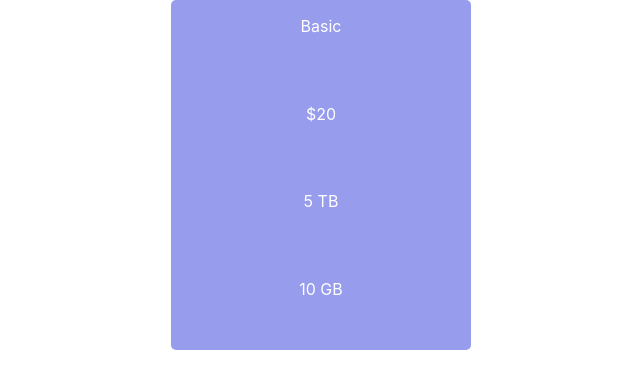
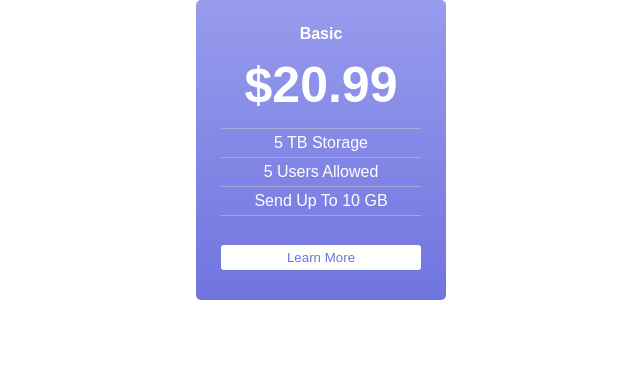
Before and after one commit to V-Wong/Pricing-Component, a React (Create React App) app in the folder frontend/: page / in a window 1280 px wide. Shown: the top 388 px of the page, without its empty margins (319-959 px from the left). Built offline with nearby package versions, Linux system fonts and the light colour scheme.

Commit message:
Significant styling improvement to pricing card

```diff
--- a/frontend/src/components/PricingCard.tsx
+++ b/frontend/src/components/PricingCard.tsx
@@ -5,10 +5,22 @@ export default class PricingCard extends React.Component<any, any> {
   render() {
     return (
       <div className="pricing-card">
-        <p>{this.props.plan.planName}</p>
-        <p>{this.props.plan.pricing}</p>
-        <p>{this.props.plan.storage}</p>
-        <p>{this.props.plan.sendLimit}</p>
+        <div className="plan-name">{this.props.plan.planName}</div>
+        <div className="pricing">{this.props.plan.pricing}</div>
+        <div className="details">
+          <div className="detail" style={{borderBottom: "none"}}>
+            {this.props.plan.storage}
+          </div>
+          <div className="detail" style={{borderBottom: "none"}}>
+            {this.props.plan.userLimit}
+          </div>
+          <div className="detail">
+            {this.props.plan.sendLimit}
+          </div>
+        </div>
+        <div className="learn-more">
+          <button>Learn More</button>
+        </div>
       </div>
     )
   }
--- a/frontend/src/components/PricingCardList.tsx
+++ b/frontend/src/components/PricingCardList.tsx
@@ -4,9 +4,10 @@ import PricingCard from "./PricingCard";
 const samplePlans = [
   {
     planName: "Basic",
-    pricing: "$20",
-    storage: "5 TB",
-    sendLimit: "10 GB",
+    pricing: "$20.99",
+    storage: "5 TB Storage",
+    userLimit: "5 Users Allowed",
+    sendLimit: "Send Up To 10 GB",
   },
   // {
   //   planName: "Professional",
--- a/frontend/src/components/pricing-card.css
+++ b/frontend/src/components/pricing-card.css
@@ -1,11 +1,47 @@
 .pricing-card {
+  font-family: "Nunito", sans-serif;
   display: grid;
-  grid-row: auto;
+  grid-template-rows: 0.5fr 1fr 1fr 1fr;
+  justify-items: center;
+  align-items: center;
   text-align: center;
-  background-color: #979ced;
+  background-image: linear-gradient(#979ced, #7074df);
   color: white;
-  width: 300px;
-  height: 350px;
+  width: 250px;
+  height: 300px;
   margin: auto;
   border-radius: 5px;
 }
+.pricing-card .plan-name {
+  grid-row: auto;
+  font-weight: 600;
+  padding-top: 10%;
+}
+.pricing-card .pricing {
+  grid-row: auto;
+  font-weight: 700;
+  font-size: 50px;
+}
+.pricing-card .details {
+  grid-row: auto;
+  width: 80%;
+}
+.pricing-card .details .detail {
+  width: 100%;
+  border-top: 1px solid rgba(205, 205, 205, 0.5);
+  border-bottom: 1px solid rgba(205, 205, 205, 0.5);
+  padding-top: 5px;
+  padding-bottom: 5px;
+}
+.pricing-card .learn-more {
+  grid-row: auto;
+}
+.pricing-card .learn-more button {
+  height: 25px;
+  width: 200px;
+  color: #7074df;
+  background: white;
+  border: none;
+  outline: none;
+  border-radius: 3px;
+}
--- a/frontend/src/components/pricing-card.scss
+++ b/frontend/src/components/pricing-card.scss
@@ -1,15 +1,58 @@
 $tablet-breakpoint: 1080px;
 
 $light-purple: #979CED;
+$dark-blue: #7074df;
 
 .pricing-card {
-    display: flex;
-    flex-direction: column;
+    font-family: "Nunito", sans-serif;
+    display: grid;
+    grid-template-rows: 0.5fr 1fr 1fr 1fr;
+    justify-items: center;
+    align-items: center;
     text-align: center;
-    background-color: $light-purple;
+    background-image: linear-gradient($light-purple, $dark-blue);
     color: white;
-    width: 300px;
-    height: 350px;
+    width: 250px;
+    height: 300px;
     margin: auto;
     border-radius: 5px;
+
+    .plan-name {
+        grid-row: auto;
+        font-weight: 600;
+        padding-top: 10%;
+    }
+
+    .pricing {
+        grid-row: auto;
+        font-weight: 700;
+        font-size: 50px;
+    }
+
+    .details {
+        grid-row: auto;
+        width: 80%;
+
+        .detail {
+            width: 100%;
+            border-top: 1px solid rgba(205, 205, 205, 0.5);
+            border-bottom: 1px solid rgba(205, 205, 205, 0.5);
+            padding-top: 5px;
+            padding-bottom: 5px;
+        }
+    }
+
+    .learn-more {
+        grid-row: auto;
+
+        button {
+            height: 25px;
+            width: 200px;
+            color: $dark-blue;
+            background: white;
+            border: none;
+            outline: none;
+            border-radius: 3px;
+        }
+    }
 }
```
